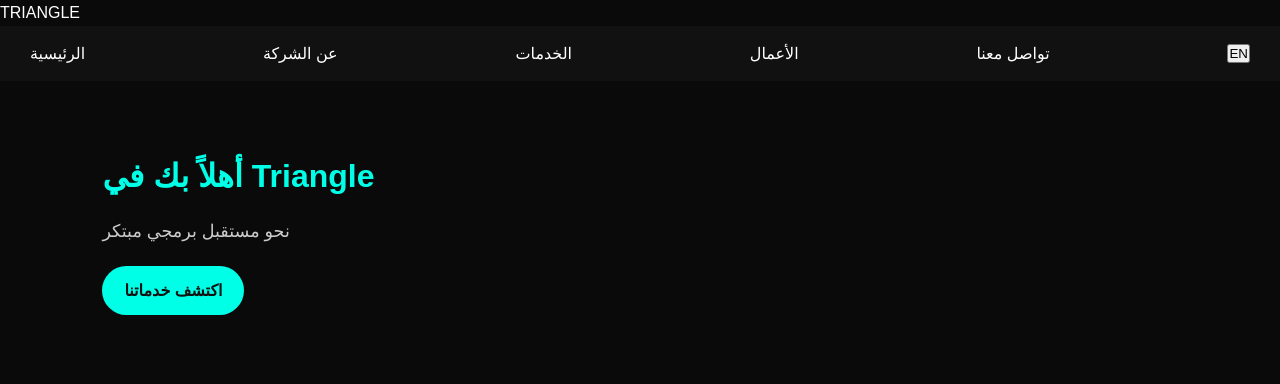
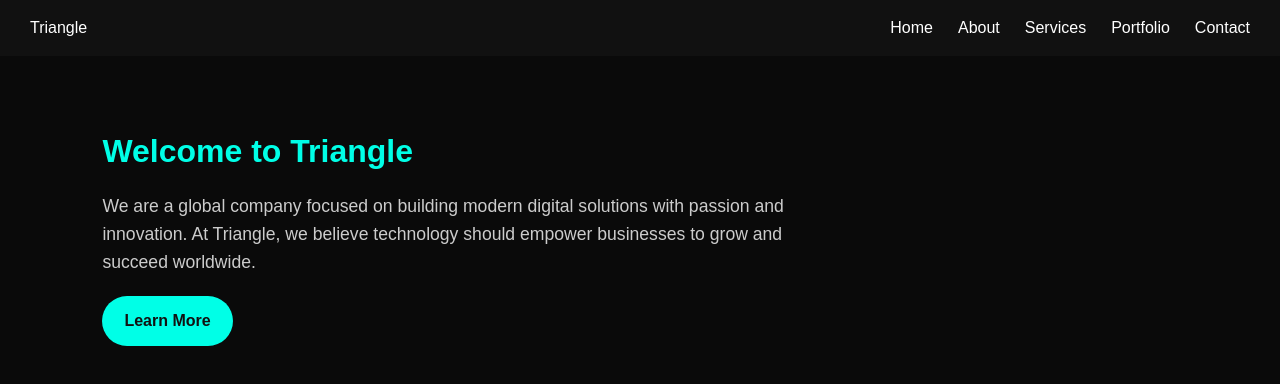
Before and after one commit to xzbood2020/triangle, a plain HTML site: page index.html in a window 1280 px wide. Drawn offline with Linux system fonts and the light colour scheme.

Commit message:
Update index.html

```diff
--- a/index.html
+++ b/index.html
@@ -1,33 +1,35 @@
 <!DOCTYPE html>
-<html lang="ar">
+<html lang="en">
 <head>
   <meta charset="UTF-8">
-  <title>Triangle | الرئيسية</title>
+  <meta name="viewport" content="width=device-width, initial-scale=1.0">
+  <title>Triangle Company</title>
   <link rel="stylesheet" href="style.css">
-  <script defer src="script.js"></script>
 </head>
 <body>
-  <header>
-    <div class="logo"> TRIANGLE</div>
-    <nav>
-      <div class="menu-toggle">
-  <span></span>
-  <span></span>
-  <span></span>
-      </div>
-      <a href="index.html">الرئيسية</a>
-      <a href="about.html">عن الشركة</a>
-      <a href="services.html">الخدمات</a>
-      <a href="portfolio.html">الأعمال</a>
-      <a href="contact.html">تواصل معنا</a>
-      <button id="langBtn">EN</button>
-    </nav>
-  </header>
+  <!-- Navbar -->
+  <nav>
+    <div class="logo">Triangle</div>
+    <div class="menu-toggle" onclick="toggleMenu()">
+      <span></span><span></span><span></span>
+    </div>
+    <ul>
+      <li><a href="index.html">Home</a></li>
+      <li><a href="about.html">About</a></li>
+      <li><a href="services.html">Services</a></li>
+      <li><a href="portfolio.html">Portfolio</a></li>
+      <li><a href="contact.html">Contact</a></li>
+    </ul>
+  </nav>
 
-  <section class="hero fade">
-    <h1>أهلاً بك في Triangle</h1>
-    <p>نحو مستقبل برمجي مبتكر</p>
-    <a href="services.html" class="btn">اكتشف خدماتنا</a>
+  <!-- Hero Section -->
+  <section class="hero">
+    <h1>Welcome to <span>Triangle</span></h1>
+    <p>We are a global company focused on building modern digital solutions with passion and innovation.
+    At Triangle, we believe technology should empower businesses to grow and succeed worldwide.</p>
+    <a href="about.html" class="btn">Learn More</a>
   </section>
+
+  <script src="script.js"></script>
 </body>
 </html>
```
